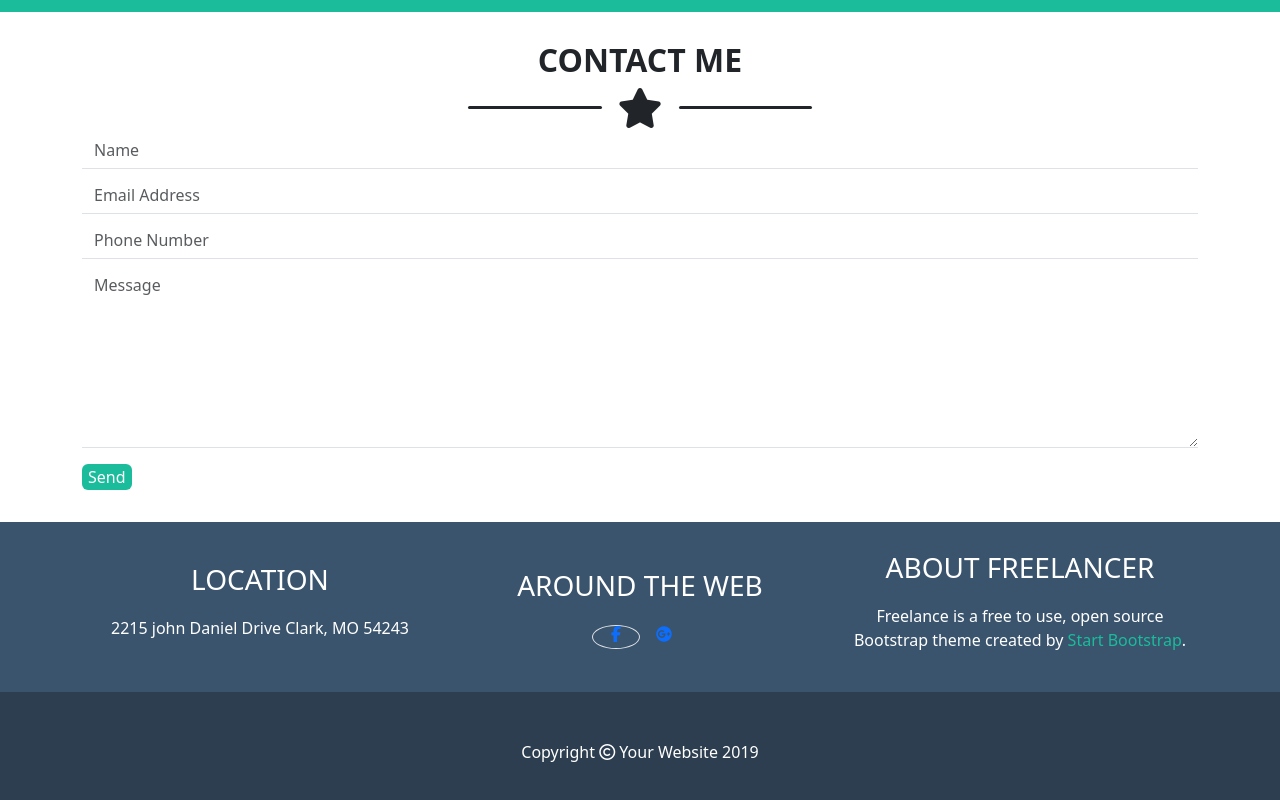
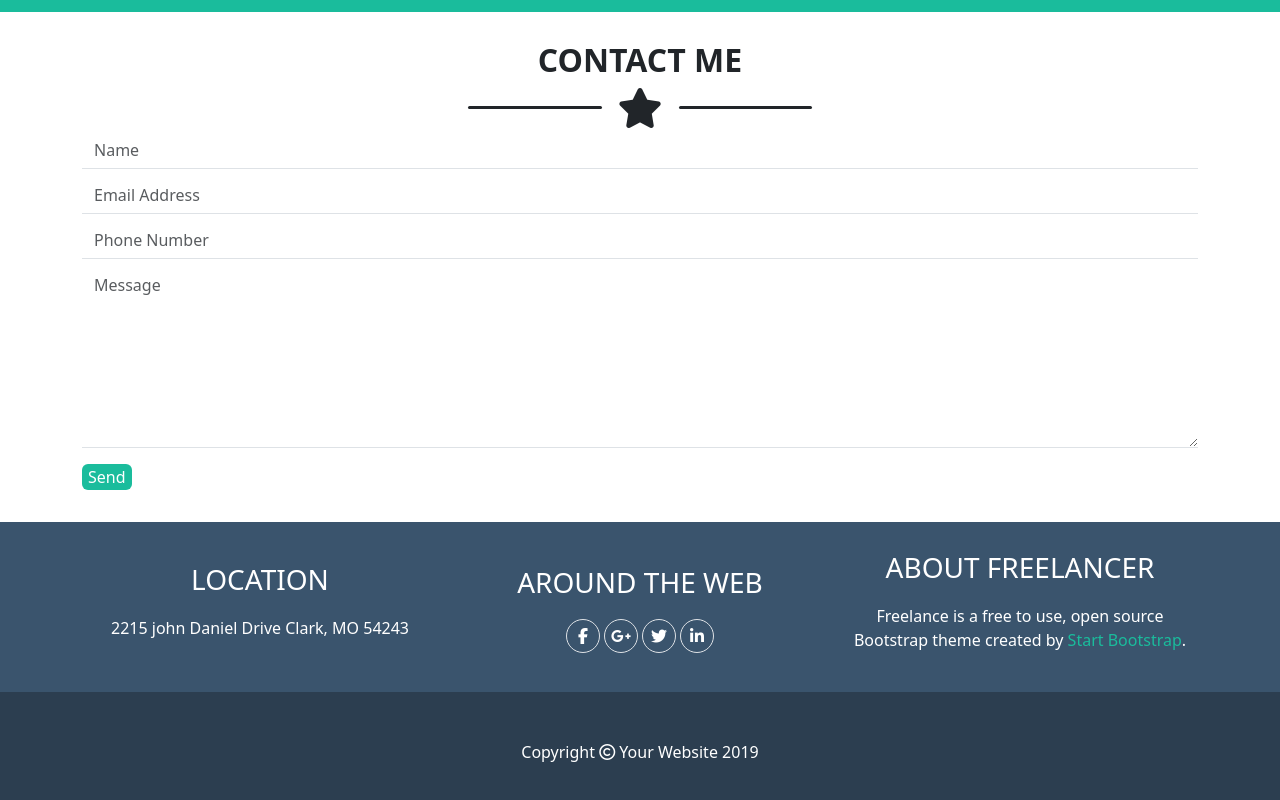
Before and after one commit to Carlo-Adile/html-css-bootstrap-freelancer, a plain HTML site: page index.html in a window 1280 px wide. Shown: the part 1662-2462 px from the top of the page. Drawn offline with nearby package versions, Linux system fonts and the light colour scheme.

Commit message:
add info section content and style

```diff
--- a/assets/css/style.css
+++ b/assets/css/style.css
@@ -45,7 +45,18 @@ section:nth-child(5){
     margin:0 1rem 0 1rem;
 }
 
+/* .ms_social{
+    align-items: center;
+    justify-content: center;
+    text-align: center;
+    padding:1rem;
+} */
+
 .ms_social{
-    width:3rem;
+    align-items: center;
+    justify-content: center;
+    width:1.5rem;
     height:1.5rem;
+    padding:1rem;
+    margin: 0 2px 0 2px;
 }
--- a/index.html
+++ b/index.html
@@ -166,6 +166,7 @@
       <section>
         <div class="container py-4">
           <div class="row align-items-center text-center text-white">
+            <!-- address -->
             <div class="col-12 col-md-4">
               <p class="fs-3 text-uppercase">
                 location
@@ -174,22 +175,36 @@
                 2215 john Daniel Drive Clark, MO 54243
               </p>
             </div>
-            <div class="col-12 col-md-4">
+            <!-- around the web -->
+            <div class="col-12 col-md-4 align-items-center">
               <p class="fs-3 text-uppercase">
                 around the web
               </p>
+              <!-- social network links icon -->
               <div class="d-flex align-items-center justify-content-center">
-                <a href=""><i class="ms_social fa-brands fa-facebook-f border rounded-circle"></i></a>
-                <a href=""><i class="ms_social fa-brands fa-google-plus"></i></a>
-
-                <!--
-                  <div class="social-icon d-flex m-2 border rounded-circle">
-                <a href="#" class="text-white text-decoration-none">
-                  <i class="fa-brands fa-facebook-f"></i>
-                </a>
-              </div> -->
+                <div class="ms_social d-flex align-items-center border rounded-circle">
+                  <a href="">
+                    <i class="fa-brands fa-facebook-f text-white"></i>
+                  </a>
+                </div>
+                <div class="ms_social d-flex align-items-center border rounded-circle">
+                  <a href="">
+                    <i class="fa-brands fa-google-plus-g text-white"></i>
+                  </a>
+                </div>
+                <div class="ms_social d-flex align-items-center border rounded-circle">
+                  <a href="">
+                    <i class="fa-brands fa-twitter text-white"></i>
+                  </a>
+                </div>
+                <div class="ms_social d-flex align-items-center border rounded-circle">
+                  <a href="">
+                    <i class="fa-brands fa-linkedin-in text-white"></i>
+                  </a>
+                </div>
               </div>
             </div>
+            <!-- about freelancer -->
             <div class="col-12 col-md-4">
               <p class="fs-3 text-uppercase">
                 about freelancer
@@ -201,11 +216,6 @@
           </div>
         </div>
       </section>
-
-
-
-
-
     </main>
 
     <footer id="site_footer" class="bg_darkest text-center align-items-center">
```
